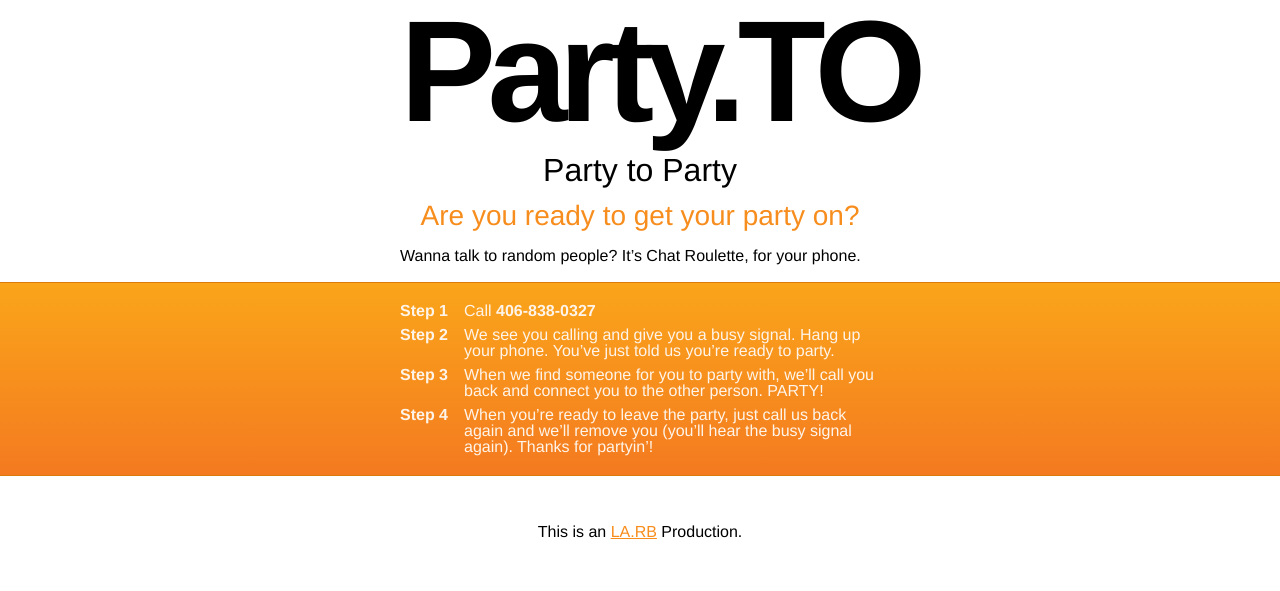
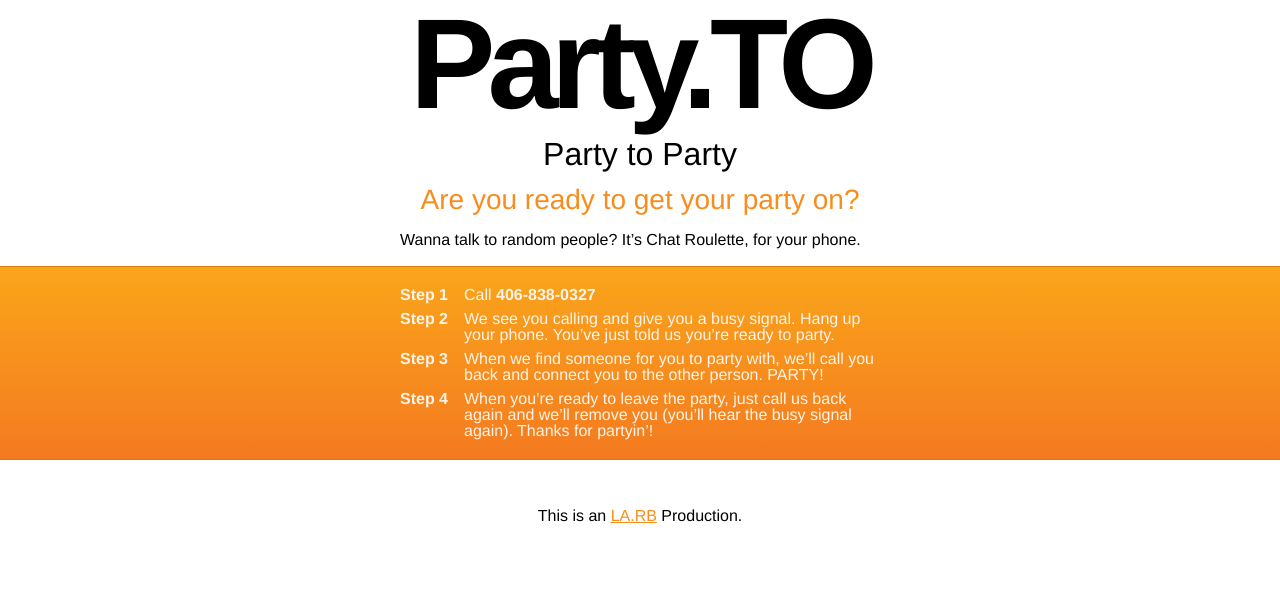
Before and after one commit to evanphx/party.to-website, a plain HTML site: page index.html in a window 1280 px wide. Drawn offline with Linux system fonts and the light colour scheme.

Commit message:
heading fits in site width now

```diff
--- a/stylesheets/application.css
+++ b/stylesheets/application.css
@@ -31,7 +31,7 @@ header {
 }
 
 header h1 {
-  font-size: 900%;
+  font-size: 800%;
   letter-spacing: -.06em;
   margin-bottom: 10px;
 }
```
